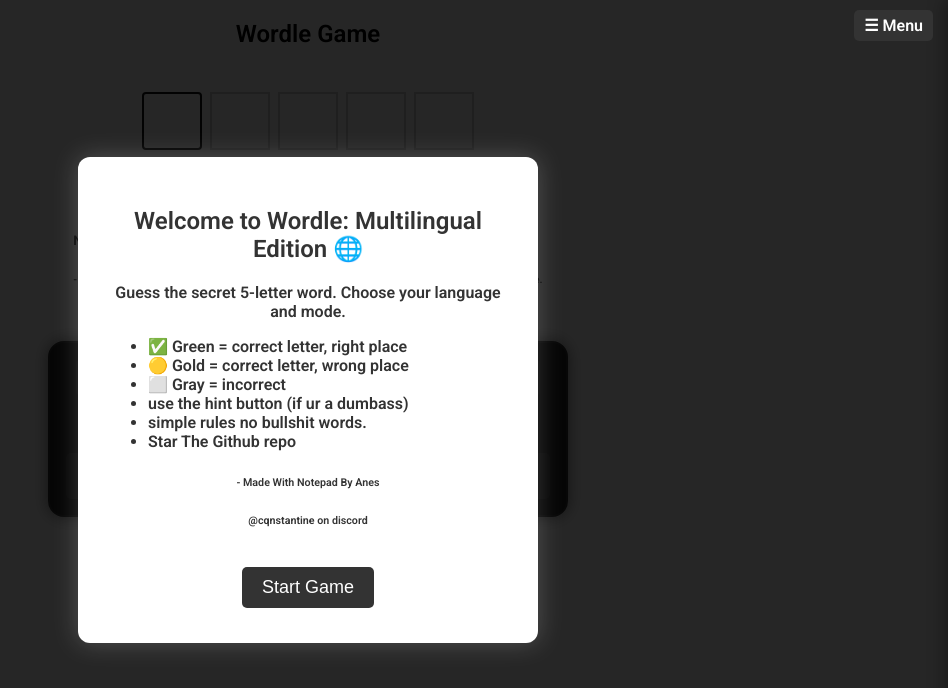
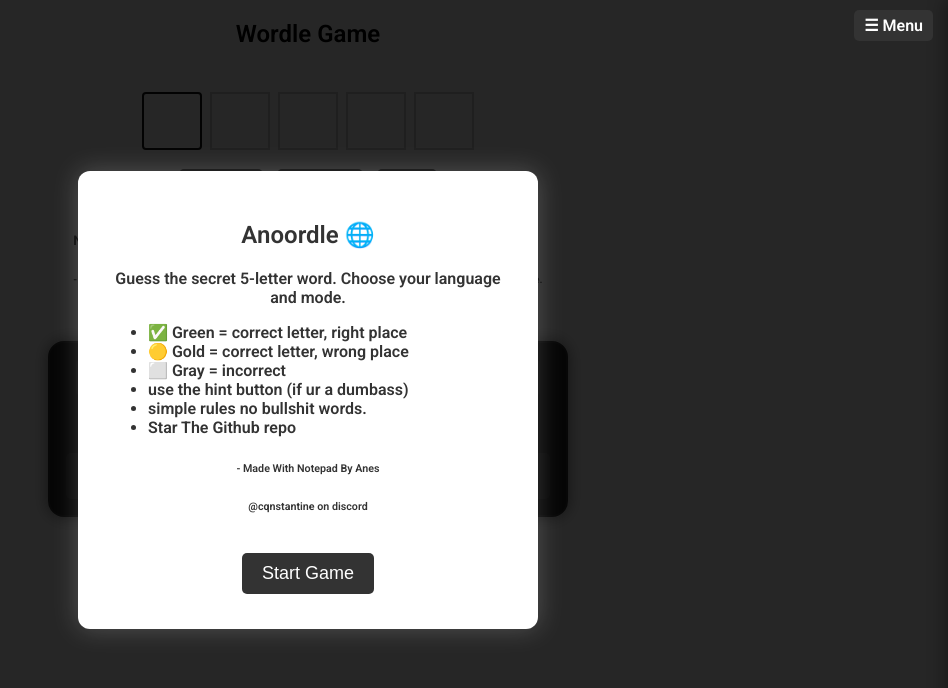
Before and after one commit to Apfelchorle/Anoordle, a plain HTML site: page index.html in a window 1280 px wide. Shown: the whole page, without its empty margins (332-1280 px from the left). Drawn offline with Linux system fonts and the light colour scheme.

Commit message:
Update index.html

```diff
--- a/index.html
+++ b/index.html
@@ -3,7 +3,7 @@
 <head>
   <meta charset="UTF-8" />
   <meta name="viewport" content="width=device-width, initial-scale=1.0, maximum-scale=1.0, user-scalable=no">
-  <title>Multilingual Wordle</title>
+  <title>Anoordle</title>
   <link rel="stylesheet" href="style.css">
 </head>
 <body class="light">
@@ -67,7 +67,7 @@
   <!-- 🪟 Welcome Popup -->
   <div id="popupOverlay">
     <div id="popupBox">
-      <h2>Welcome to Wordle: Multilingual Edition 🌐</h2>
+      <h2>Anoordle 🌐</h2>
       <p>Guess the secret 5-letter word. Choose your language and mode.</p>
       <ul style="text-align:left;">
         <li>✅ Green = correct letter, right place</li>
```
